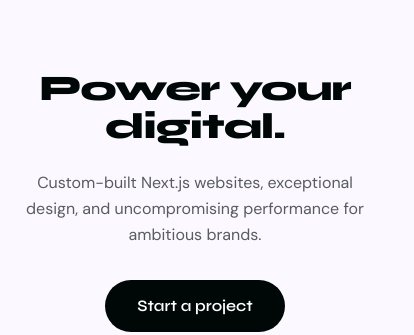
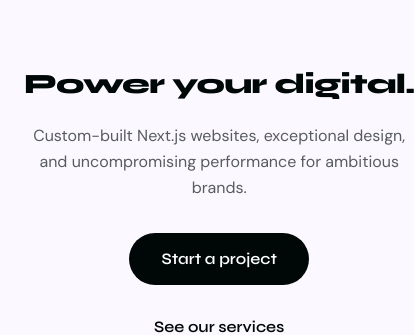
Before and after one commit to ucyweb28-svg/UCY_WEB_2026, a Next.js app: page /en in a window 390 px wide. Shown: the part 162-497 px from the top of the page, 414 px wide, since content can reach past the window. Built offline with nearby package versions, Linux system fonts and the light colour scheme.

Commit message:
fix: hero H1 single line, asymmetric grid, button shadow hover

```diff
--- a/components/sections/HeroSection.tsx
+++ b/components/sections/HeroSection.tsx
@@ -129,7 +129,7 @@ export function HeroSection() {
           className="flex flex-col items-center text-center gap-6 md:gap-8 max-w-4xl mx-auto"
         >
           <h1
-            className="font-heading font-extrabold text-4xl md:text-6xl tracking-tight leading-[1.05]"
+            className="font-heading font-extrabold text-[1.75rem] md:text-6xl tracking-tight leading-[1.05] whitespace-nowrap"
             style={{ color: '#000807' }}
           >
             {t('headline')}
@@ -144,6 +144,12 @@ export function HeroSection() {
 
           <div className="flex flex-col sm:flex-row items-center gap-4 pt-2">
             {/* Primary CTA — dark with gradient glow */}
+            <motion.div
+              className="relative inline-block rounded-full"
+              initial={{ boxShadow: '0px 0px 0px 0px rgba(54, 38, 167, 0)' }}
+              whileHover={{ boxShadow: '-4px 4px 20px rgba(54, 38, 167, 0.5)' }}
+              transition={{ duration: 0.3 }}
+            >
               <Link
                 href={whatsappHref}
                 target="_blank"
@@ -152,6 +158,7 @@ export function HeroSection() {
               >
                 {t('cta_primary')}
               </Link>
+            </motion.div>
 
             {/* Secondary CTA — minimalist underline link */}
             <a
@@ -172,7 +179,7 @@ export function HeroSection() {
           transition={{ duration: 0.8, ease: [0.22, 1, 0.36, 1], delay: 0.2 }}
           className="grid grid-cols-1 lg:grid-cols-12 gap-4 md:gap-6 mt-auto pt-12 md:pt-16"
         >
-          <div className="relative w-full h-[240px] sm:h-[320px] md:h-[400px] rounded-3xl overflow-hidden lg:col-span-7">
+          <div className="relative w-full h-[240px] sm:h-[320px] md:h-[400px] lg:h-[480px] rounded-3xl overflow-hidden lg:col-span-7">
             <Image
               src="/images/hero-woman.jpg"
               alt={t('headline')}
@@ -183,7 +190,7 @@ export function HeroSection() {
             />
           </div>
 
-          <div className="relative w-full h-[240px] sm:h-[320px] md:h-[400px] rounded-3xl overflow-hidden lg:col-span-5">
+          <div className="relative w-full h-[240px] sm:h-[320px] md:h-[400px] lg:h-[480px] rounded-3xl overflow-hidden lg:col-span-5">
             <VideoCarousel />
           </div>
         </motion.div>
```
Lines whose indentation alone changed are shown as unchanged.
